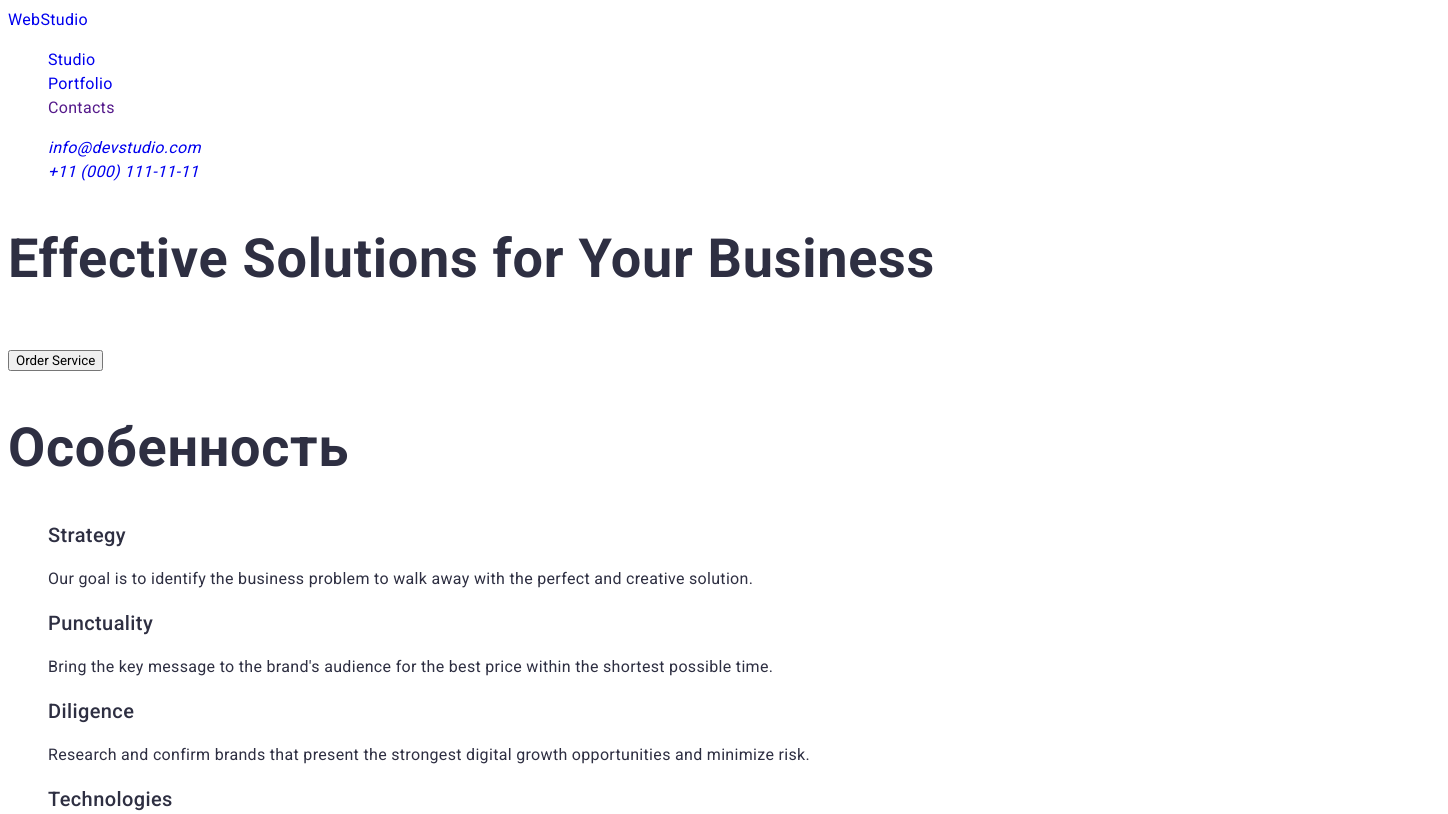
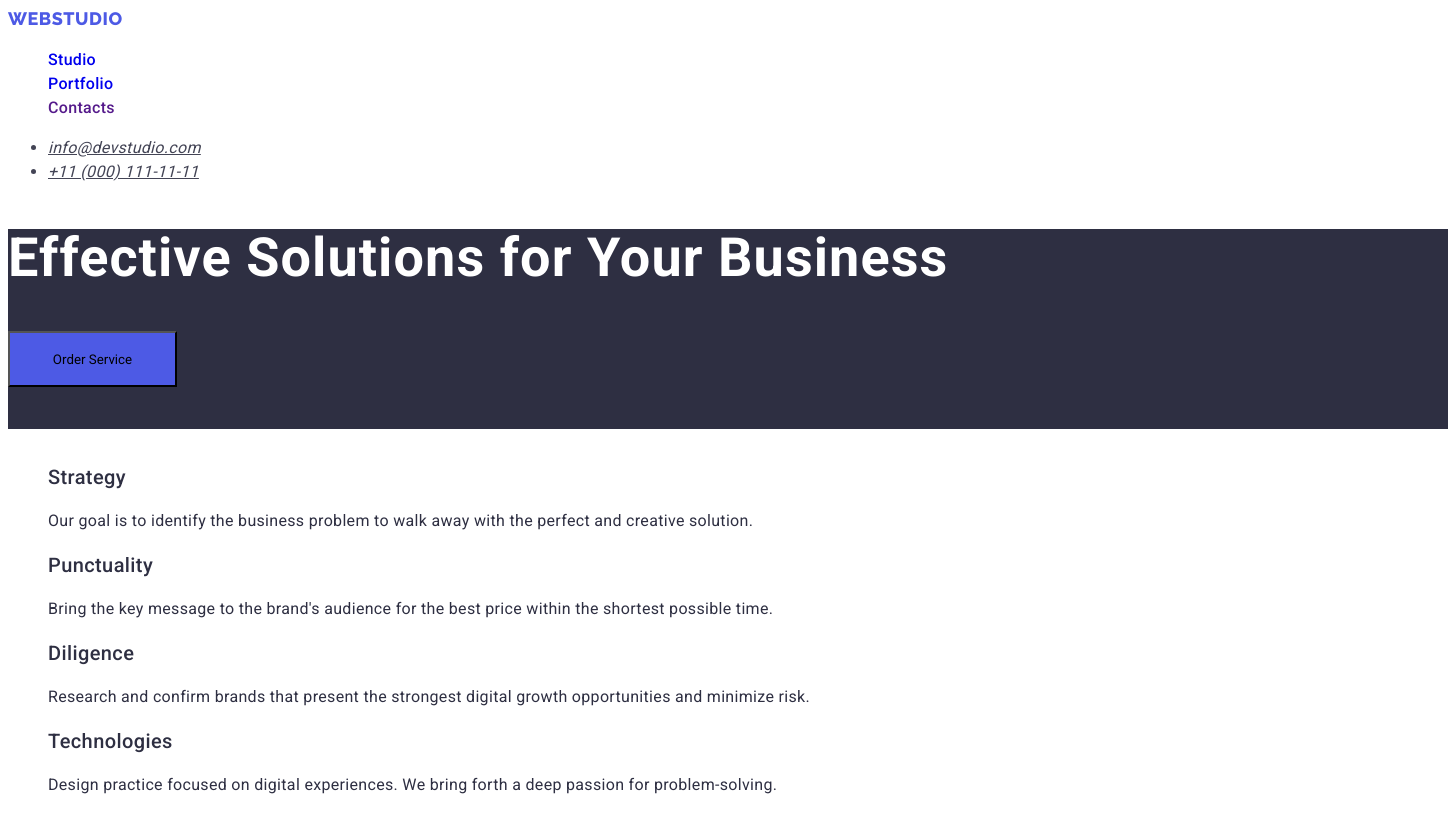
Before and after one commit to Resonanse-91/goit-markup-hw-01, a plain HTML site: page index.html in a window 1280 px wide. Shown: the top 814 px of the page, 1448 px wide, since content can reach past the window. Drawn offline with Linux system fonts and the light colour scheme.

Commit message:
hw-02-cor

```diff
--- a/CSS/styles.css
+++ b/CSS/styles.css
@@ -2,10 +2,13 @@
 	/* Color */
     --secondary-txt-cl: #434455;
     --main-txt-cl: #2E2F42;
+    --logo-txt-cl: #4D5AE5;
+    --main-footer-cl: #F4F4FD;
+
 
     /* Fonts */
-    --primary-font: Roboto;
-    --secondaty-font: Raleway
+    --primary-font: Roboto, sans-serif;
+    --secondaty-font: Raleway, sans-serif;
 
     /* Others */
 }
@@ -24,9 +27,17 @@ body {
 
 .btn {
     font-family: inherit;
+    width: 169px;
+    height: 56px;
+    left: 636px;
+    top: 428px;
+    background: var(--logo-txt-cl);
 }
 
-.link {
+.link,
+.link-logo,
+.poster-position,
+.poster-subtitle {
     text-decoration: none;
 }
 
@@ -46,10 +57,82 @@ letter-spacing: 0.02em;
     color: var(--main-txt-cl);
 }
 
-.desc {
+.desc,
+.poster-position {
     font-weight: 400;
     font-size: 16px;
     line-height: 1.5;
     letter-spacing: 0.02em;
     color: var(--main-txt-cl);
 }
+
+
+.link-logo {
+    font-family: var(--secondaty-font);
+    font-weight: 800;
+    font-size: 18px;
+    line-height: 1.17;
+    letter-spacing: 0.03em;
+    text-transform: uppercase;
+    color: var(--logo-txt-cl);
+}
+
+.logo-second {
+    font-family: var(--secondaty-font);
+    font-weight: 800;
+    font-size: 18px;
+    line-height: 1.17;
+    letter-spacing: 0.03em;
+    text-transform: uppercase;
+    color: var(--main-footer-cl);
+}
+
+.logo-first {
+    color: var();
+}
+
+
+
+.nav {
+    font-weight: 500;
+    font-size: 16px;
+    line-height: 1.5;
+    letter-spacing: 0.02em;
+    color: var(--main-txt-cl);
+}
+
+.link-list {
+    line-height: 1.5;
+    letter-spacing: 0.02em;
+    color: var(--secondary-txt-cl);
+}
+
+.hero,
+.footer {
+    width: 1440px;
+    height: 200px;
+    left: 61px;
+    top: 80px;
+    background: var(--main-txt-cl);
+}
+
+.main-title {
+    line-height: 1.07;
+    letter-spacing: 0.02em;
+    color: #FFFFFF;
+}
+
+.section-title,
+.poster-subtitle {
+    font-size: 36px;
+    line-height: 1.11;
+    letter-spacing: 0.02em;
+    color: var(--main-txt-cl);
+}
+
+.text {
+    font-weight: 400;
+    font-size: 16px;
+    line-height: 1.5;
+    color: var(--main-footer-cl);
+}
--- a/index.html
+++ b/index.html
@@ -3,21 +3,21 @@
     <meta charset="UTF-8">
     <meta http-equiv="X-UA-Compatible" content="IE=edge">
     <meta name="viewport" content="width=device-width, initial-scale=1.0">
-    <title>Webstudio</title>
-    <link rel="preconnect" href="https://fonts.googleapis.com">
+        <link rel="preconnect" href="https://fonts.googleapis.com">
     <link rel="preconnect" href="https://fonts.gstatic.com" crossorigin>
     <link
         href="https://fonts.googleapis.com/css2?family=Raleway:wght@800&family=Roboto:wght@400;500;700&display=swap"
         rel="stylesheet">
     <link rel="stylesheet" href="./CSS/styles.css" />
+    <title>Webstudio</title>
   </head>
   <body>
     <!--Header section-->
     <header class="header-logo">
         <nav class="nav">
                 <a
-                    class="link header-logo"
-                    href="./index.html">WebStudio</a>
+                    class="link-logo"
+                    href="./index.html">Web<span class="logo-first">Studio</span></a>
             <ul class="list">
                 <li class="item">
                     <a
@@ -37,15 +37,15 @@
             </ul>
         </nav>
         <address>
-            <ul class="list">
+            <ul class="link-list">
                 <li class="item">
                     <a
-                        class="link header-contacts"
+                        class="link-list header-contacts"
                         href="mailto:info@devstudio.com">info@devstudio.com</a>
                 </li>
                 <li class="item">
                     <a
-                        class="link header-contacts"
+                        class="link-list header-contacts"
                         href="tel:+110001111111">+11 (000) 111-11-11</a>
                 </li>
             </ul>
@@ -66,7 +66,7 @@
 
         <!--Feature section-->
         <section class="feature section">
-            <h2 class="section-title">Особенность</h2>
+            <h2 hidden class="section-title">Особенность</h2>
                 <ul class="feature-list">
                     <li class="feature-item list">
                         <h3 class="title">Strategy</h3>
@@ -164,9 +164,9 @@
         </section>
     </main>
     <!--Footer-->
-    <footer>
-        <a class="link" href="./index.html">WebStudio</a>
-        <p>Increase the flow of customers and sales for your business with digital marketing &amp; growth solutions.</p>
+    <footer class="footer">
+        <a class="link-logo" href="./index.html">Web<span class="logo-second">Studio</span></a>
+        <p class="text">Increase the flow of customers and sales for your business with digital marketing &amp; growth solutions.</p>
     </footer>
     </body>
 </html>
```
Also changed, not shown: portfolio.html (+16 -19 lines). Lines whose indentation alone changed are shown as unchanged.
